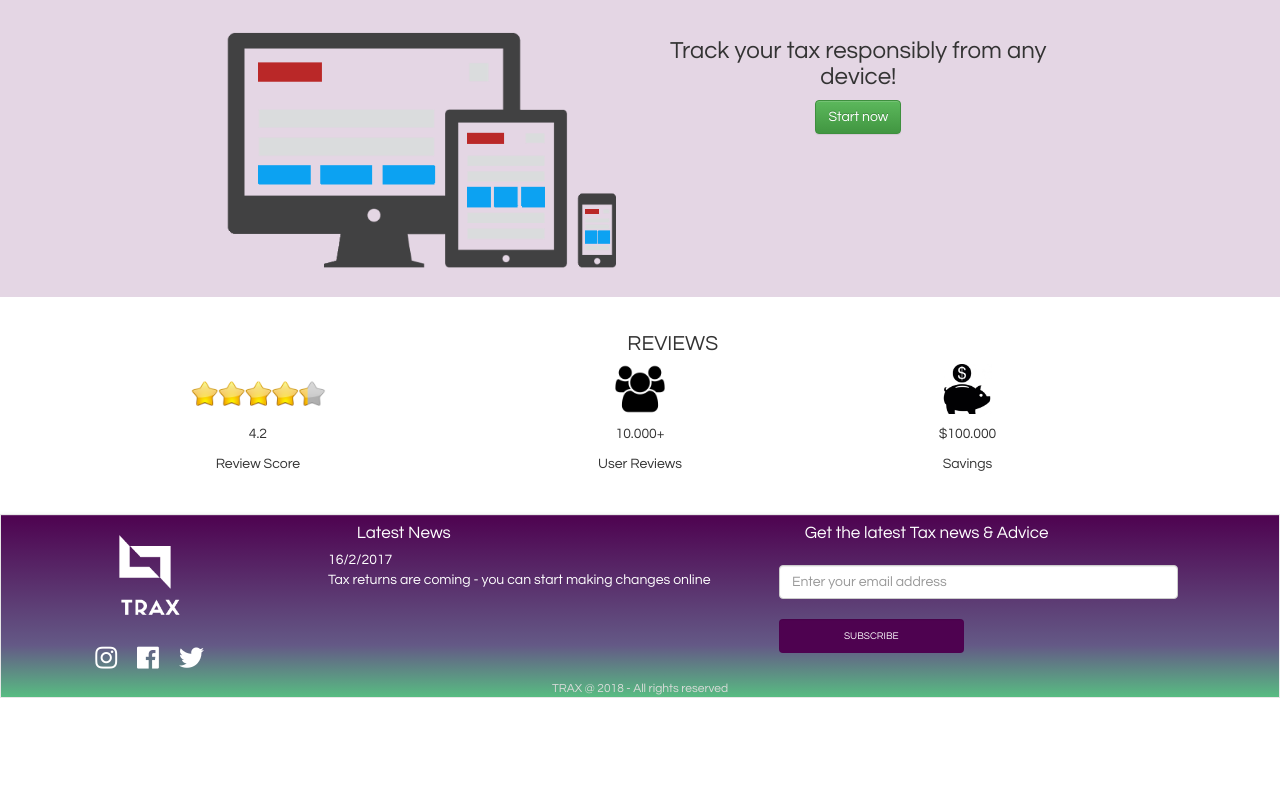
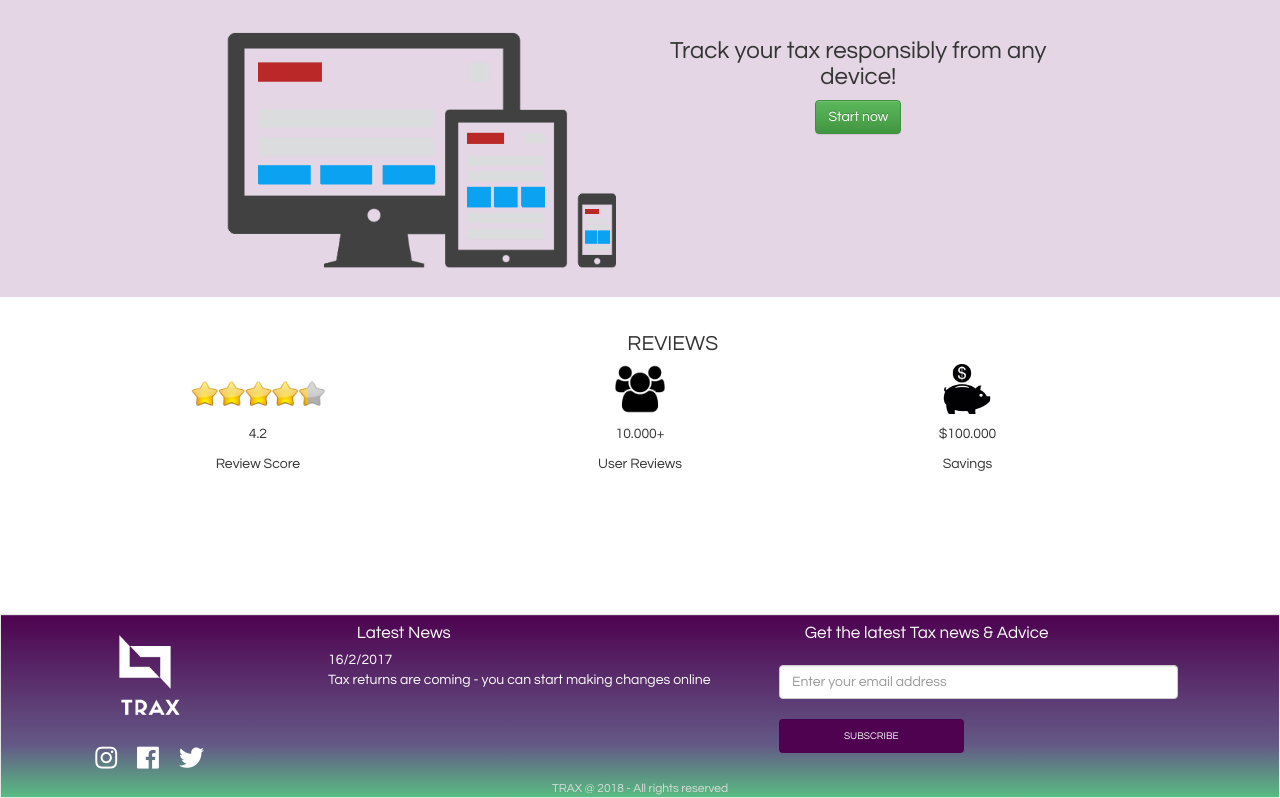
Before and after one commit to khoathanglong/tax-app, a React (Create React App) app: page / in a window 1280 px wide. Shown: the part 941-1739 px from the top of the page. Before the commit the page ends 1639 px from the top, so only its background shows below. Built offline with nearby package versions, Linux system fonts and the light colour scheme.

Commit message:
update footer

```diff
--- a/src/App.js
+++ b/src/App.js
@@ -13,7 +13,7 @@ import Login from './component/login.js';
 
 
 class App extends Component {
-  render() {
+	render() {
     return (
       <Grid className="App" style={{fontFamily:'Questrial'}} fluid >
         <Header/>
@@ -27,7 +27,7 @@ class App extends Component {
         		<Route exact path='/editprofile' component={EditProfile} />
         		<Route path='/:params' component={HomePage} />{/* other paths*/}
         	</Switch>
-        <Footer/>
+        <Footer />
       </Grid>
     );
   }
--- a/src/component/footer.js
+++ b/src/component/footer.js
@@ -4,6 +4,9 @@ import style from '../style/footer.js';
 import whitelogo from "../image/whitelogo.png";
 
 export default ()=>{
+	if (window.location.pathname.match('login')){
+		return null;
+	  }
 	return (
 		<Navbar style={style.footerCommon} fluid>
 
--- a/src/style/footer.js
+++ b/src/style/footer.js
@@ -3,7 +3,9 @@ export default {
 		background: '-webkit-linear-gradient(#4E0250 0%, #645986 71.5%, #58BC82 100% )',
 		color:'white',
 		margin:'0',
-		borderRadius:'0px'
+		borderRadius:'0px',
+		width: '100%',
+		marginTop:'100px'
 	},
 	media:{
 		text:{
```
Also changed, not shown: 1 other file (tests, documents, lock files or other folders).
